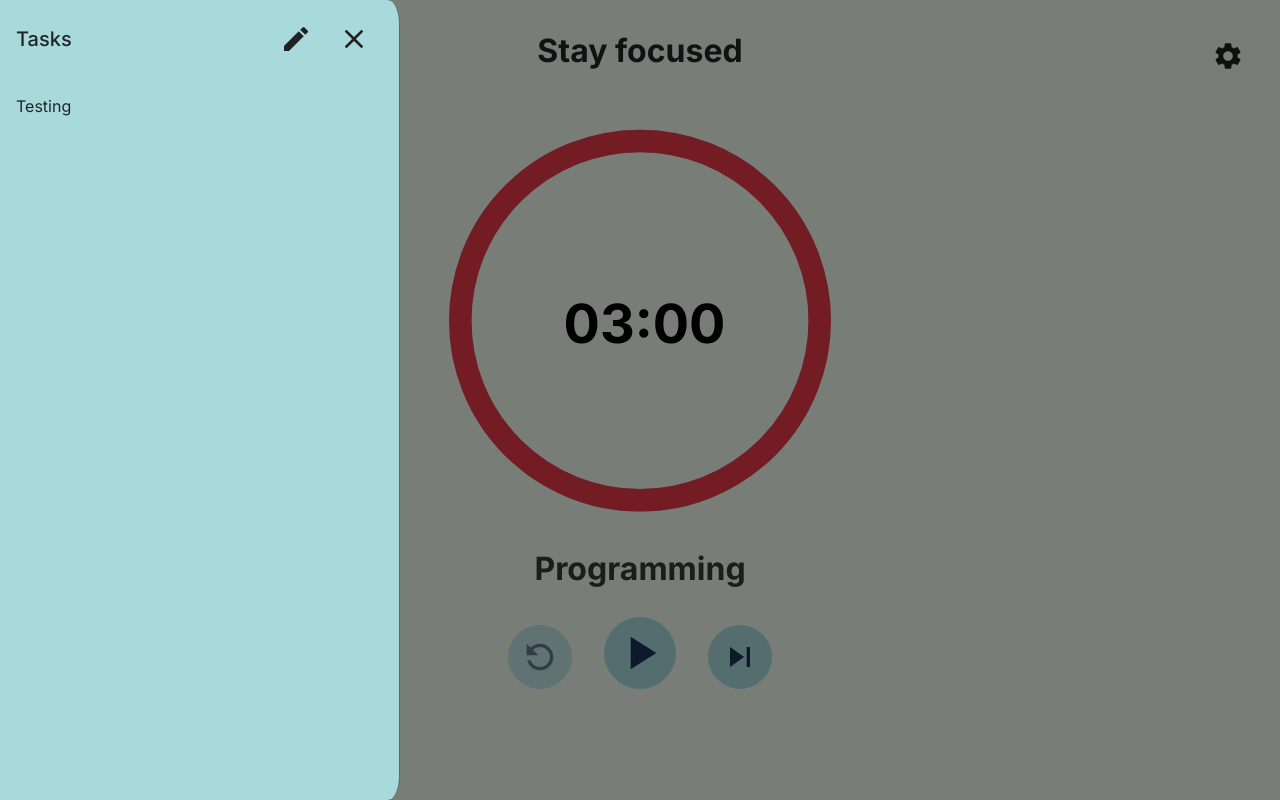
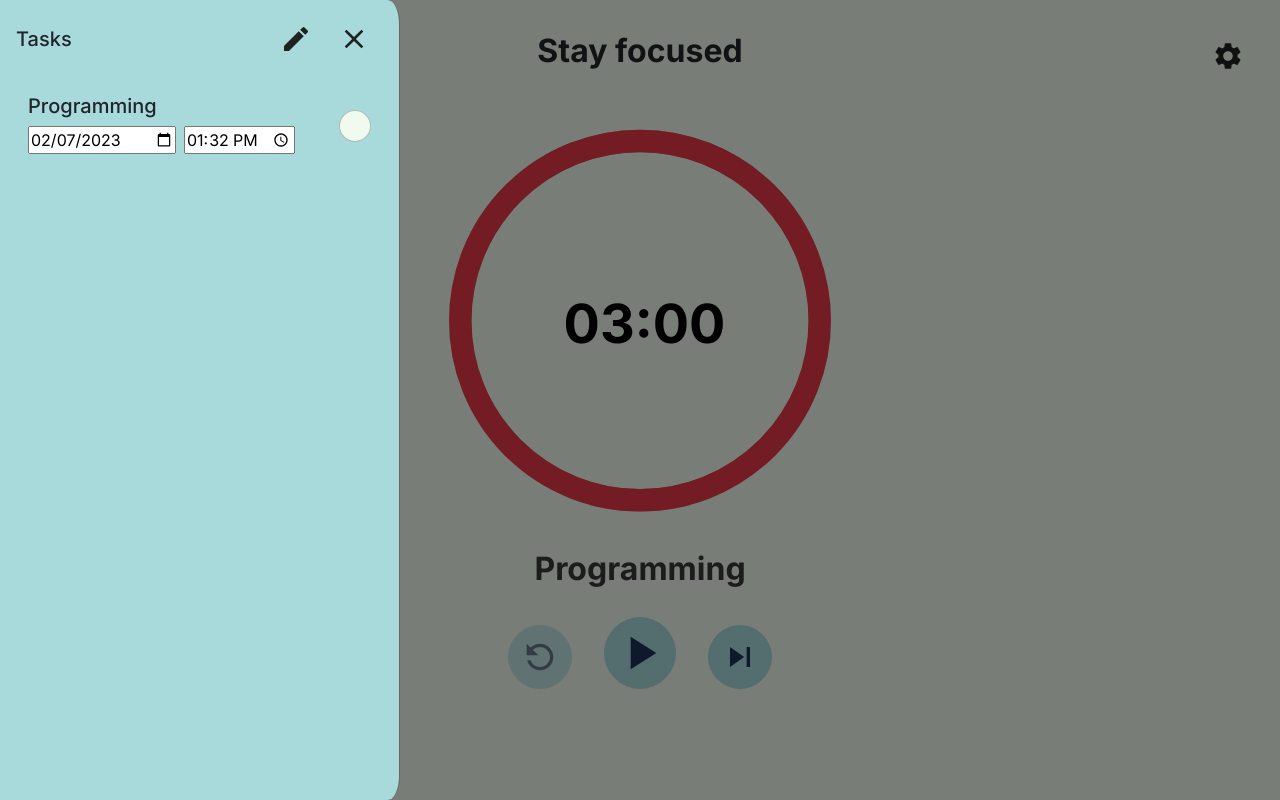
Before and after one commit to Cheng-K/pomodoro-timer, a React (Vite) app: page / in a window 1280 px wide. Both pictures are taken after a click on the button 52 px from the left and 56 px from the top of the page. Built offline with nearby package versions, Linux system fonts and the light colour scheme.

Commit message:
Added the Task component

```diff
--- a/src/components/TaskPanel.jsx
+++ b/src/components/TaskPanel.jsx
@@ -1,8 +1,8 @@
 import React from "react";
-import { MdEdit, MdClose } from "react-icons/md";
 import Offcanvas from "react-bootstrap/Offcanvas";
 import CloseButton from "./task_panel/CloseButton";
 import EditButton from "./task_panel/EditButton";
+import Task from "./task_panel/Task";
 
 function TaskPanel({ show, handleClose, ...props }) {
   return (
@@ -14,7 +14,9 @@ function TaskPanel({ show, handleClose, ...props }) {
           <CloseButton className="me-1" onClick={handleClose} />
         </div>
       </Offcanvas.Header>
-      <Offcanvas.Body>Testing</Offcanvas.Body>
+      <Offcanvas.Body>
+        <Task />
+      </Offcanvas.Body>
     </Offcanvas>
   );
 }
--- /dev/null
+++ b/src/components/task_panel/Task.jsx
@@ -0,0 +1,51 @@
+import React, { useState, useEffect, useReducer } from "react";
+import Container from "react-bootstrap/Container";
+import dayjs from "dayjs";
+
+function Task() {
+  const [title, setTitle] = useState("Programming");
+  const [isDone, toggleIsDone] = useReducer(
+    (currentState) => !currentState,
+    false
+  );
+  const [date, setDate] = useState(dayjs().format("YYYY-MM-DD"));
+  const [time, setTime] = useState(dayjs().format("HH:mm"));
+  useEffect(() => {
+    setTitle("Programming");
+    setDate(dayjs().format("YYYY-MM-DD"));
+    setTime(dayjs().format("HH:mm"));
+  }, []);
+  return (
+    <Container
+      fluid
+      className="d-flex justify-content-between align-items-center"
+    >
+      <div>
+        <h5>{title}</h5>
+        <input
+          type="date"
+          value={date}
+          onChange={(newValue) => {
+            setDate(newValue.target.value);
+          }}
+        />
+        <input
+          type="time"
+          value={time}
+          className="ms-2"
+          onChange={(newValue) => {
+            setTime(newValue.target.value);
+          }}
+        />
+      </div>
+      <input
+        className="form-check-input task-checkbox"
+        type="checkbox"
+        checked={isDone}
+        onChange={toggleIsDone}
+      />
+    </Container>
+  );
+}
+
+export default Task;
--- a/src/styles/taskPanel.scss
+++ b/src/styles/taskPanel.scss
@@ -5,3 +5,15 @@
   border-bottom-right-radius: 3%;
   background-color: $secondary;
 }
+
+.task-checkbox {
+  border-radius: 50% !important;
+  width: 2rem;
+  height: 2rem;
+  cursor: pointer;
+}
+
+input[type="checkbox"]:checked {
+  background-color: map-get($theme-colors, "accent-dark-blue");
+  border-color: map-get($theme-colors, "accent-dark-blue");
+}
```
